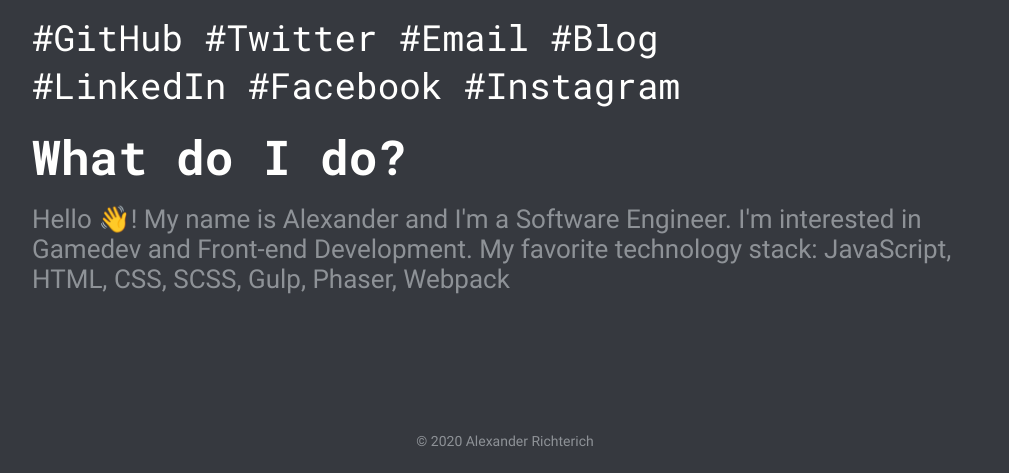
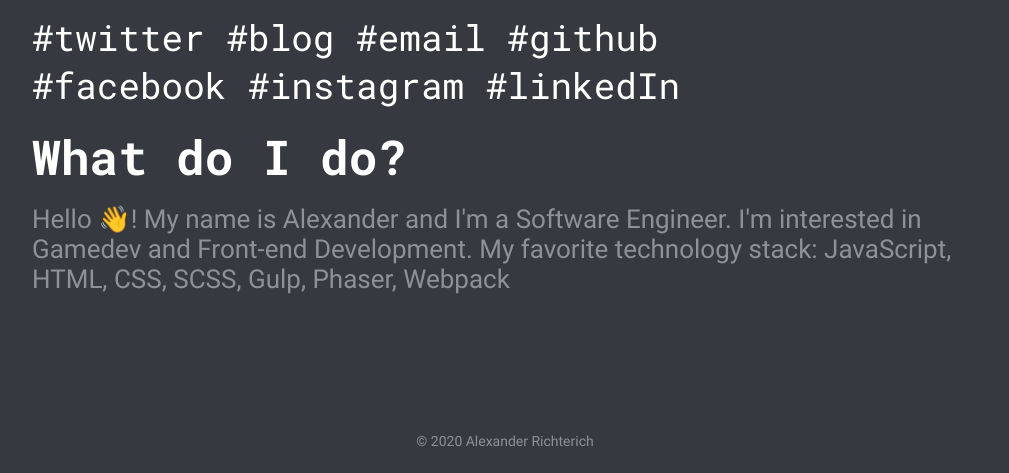
Before and after one commit to richterich/richterich, a website: page src/html/index.html in a window 1280 px wide. Shown: the part 327-800 px from the top of the page, without its empty margins (135-1144 px from the left). Drawn offline with nearby package versions, Linux system fonts and the light colour scheme; files that its build step writes are made by us from their sources; files whose address does not match are found by name.

Commit message:
Change the display of social links

```diff
--- a/src/html/_socials.html
+++ b/src/html/_socials.html
@@ -1,9 +1,9 @@
 <div class="big margin-yop-bottom link-text">
-    <a id="github" href="https://github.com/richterich">#GitHub</a>
-    <a id="twitter" href="https://twitter.com/richterich_">#Twitter</a>
-    <a id="email" href="mailto:alexander@richterich.dev">#Email</a>
-    <a id="blog" href="https://blog.richterich.dev/">#Blog</a>
-    <a id="linkedIn" href="https://ua.linkedin.com/in/richterich-alexander">#LinkedIn</a>
-    <a id="facebook" href="https://www.facebook.com/richterich.alexander">#Facebook</a>
-    <a id="instagram" href="https://www.instagram.com/richterich.alexander">#Instagram</a>
+    <a id="twitter" href="https://twitter.com/richterich_">#twitter</a>
+    <a id="blog" href="https://blog.richterich.dev/">#blog</a>
+    <a id="email" href="mailto:alexander@richterich.dev">#email</a>
+    <a id="github" href="https://github.com/richterich">#github</a>
+    <a id="facebook" href="https://www.facebook.com/richterich.alexander">#facebook</a>
+    <a id="instagram" href="https://www.instagram.com/richterich.alexander">#instagram</a>
+    <a id="linkedIn" href="https://ua.linkedin.com/in/richterich-alexander">#linkedIn</a>
 </div>
```
